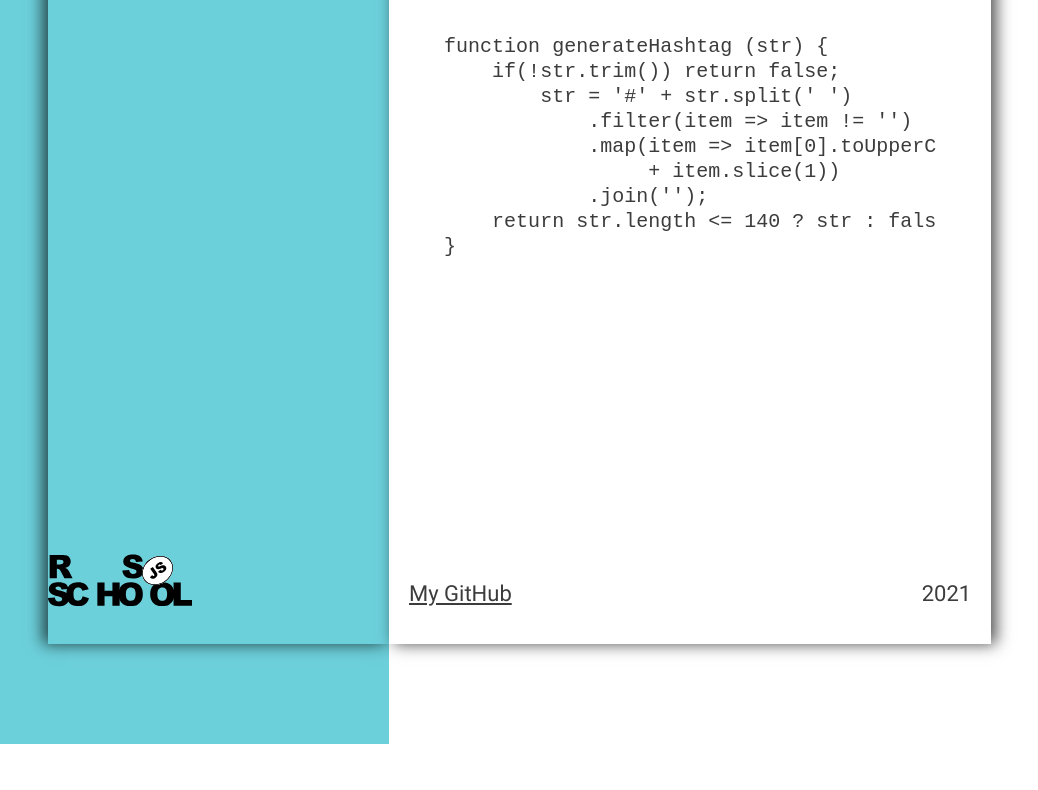
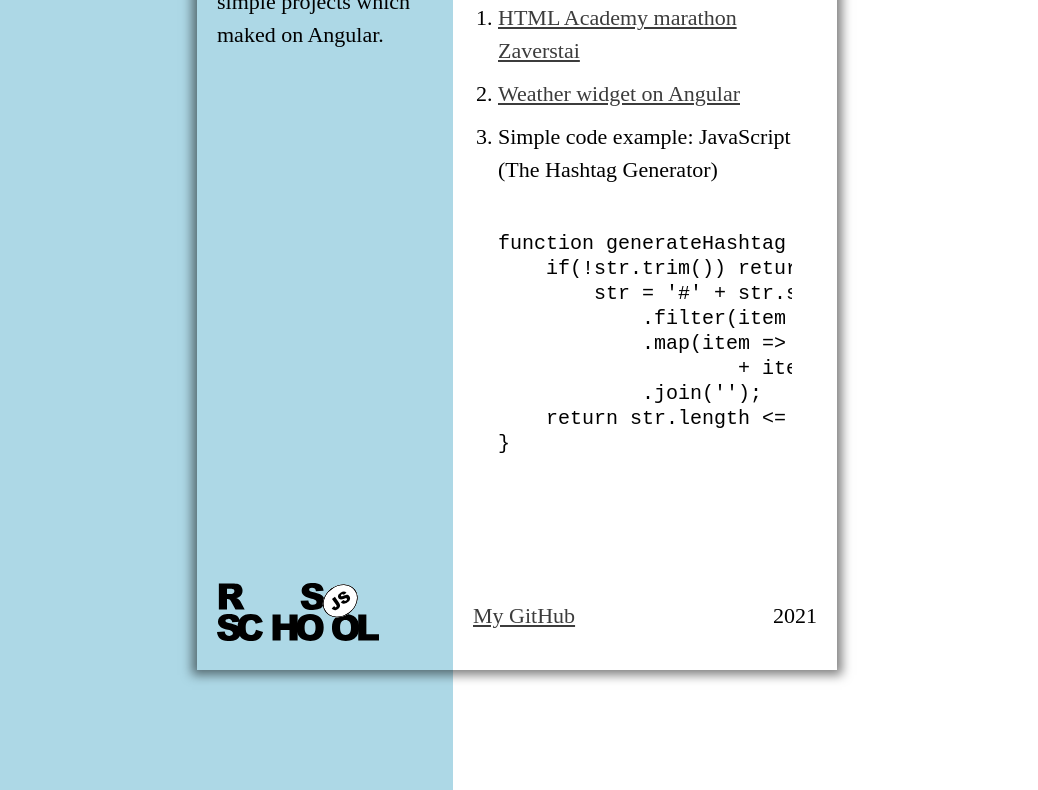
Before and after one commit to NMakarevich/rsschool-cv, a plain HTML site: page index.html in a window 1280 px wide. Shown: the part 1190-1980 px from the top of the page, without its empty margins (123-1161 px from the left). Before the commit the page ends 1934 px from the top, so only its background shows below. Drawn offline with Linux system fonts and the light colour scheme.

Commit message:
feat: update cv landing

```diff
--- a/index.html
+++ b/index.html
@@ -1,18 +1,24 @@
 <!DOCTYPE html>
 <html lang="en">
     <head>
-    <meta charset="UTF-8">
+        <meta charset="utf-8">
         <link rel="stylesheet" href="style.css">
-    <title>CV</title>
+        <title>My CV</title>
     </head>
     <body>
-    <div class="left-column">
-        <div></div>
         <div class="container">
+            <header>
+                <div class="column left-column">
+                    <img src="img/photo.jpg" alt="avatar" class="avatar">
+                </div>
+                <div class="column right-column">
+                    <h1>Nikolay Makarevich</h1>
+                    <h3>Front-End developer</h3>
+                </div>
+            </header>
+            <main>
+                <div class="column left-column">
                     <div class="inner-container">
-                <header class="header-left">
-                    <img src="img/photo.jpg" alt="avatar" class="avatar">
-                </header>
                         <section class="contacts">
                             <h2 class="dark">Contact</h2>
                             <ul class="list contact-list">
@@ -29,19 +35,9 @@
                                 However, I have 2 simple projects which maked on Angular.</p>
                         </section>
                     </div>
-            <footer class="footer-left">
-                <a href="https://rs.school/js/"><img src="img/rs_school_js.svg" alt="RS School"></a>
-            </footer>
                 </div>
-    </div>
-    <div class="right-column">
-        <div class="container">
+                <div class="column right-column">
                     <div class="inner-container">
-                <header class="header-right">
-                    <h1>Nikolay Makarevich</h1>
-                    <h3>Front-End developer</h3>
-                </header>
-                <main>
                         <section class="education">
                             <h2>Education</h2>
                             <ol class="education-list">
@@ -103,14 +99,24 @@ function generateHashtag (str) {
 </code></pre>
                             </ol>
                         </section>
+                    </div>
+                </div>
             </main>
+            <footer>
+                <div class="column left-column">
+                    <div class="inner-container">
+                        <a href="https://rs.school/js/">
+                            <img src="img/rs_school_js.svg" alt="RS School">
+                        </a>
                     </div>
-            <footer class="footer-right">
+                </div>
+                <div class="column right-column">
+                    <div class="inner-container">
                         <a href="https://github.com/NMakarevich" title="Visit my GitHub account">My GitHub</a>
                         <p>2021</p>
+                    </div>
+                </div>
             </footer>
-        </div>
-        <div></div>
         </div>
     </body>
 </html>
--- a/style.css
+++ b/style.css
@@ -1,106 +1,96 @@
 @font-face {
     font-family: Roboto;
-    src: url(Roboto-Regular.ttf);
-    font-weight: 400;
+    src: url("Roboto-Regular.ttf");
 }
 
-html,
-body,
-.left-column,
-.right-column {
+html {
     height: 100%;
 }
 
 body {
-    display: grid;
-    grid-template-columns: 2fr 3fr;
-    grid-template-rows: 1fr;
-    font-family: Roboto;
-    color: #3C3C3C;
     margin: 0;
+    padding: 100px 0;
+    width: 100%;
+    background: linear-gradient(to right, lightblue 45%, white 45%);
 }
 
 h1,
 h2,
-h3 {
+h3,
+p,
+ul {
     margin: 0;
+}
+
+h1, h2, h3 {
+    font-family: Roboto;
     color: #6CD0DB;
     text-transform: uppercase;
+    text-align: center;
 }
 
 h1 {
     font-size: 40px;
-    line-height: 50px;
+    line-height: 60px;
 }
 
 h2 {
-    font-size: 35px;
-    line-height: 40px;
-    text-align: center;
+    font-size: 32px;
+    line-height: 48px;
 }
 
 h3 {
-    font-size: 27px;
-    line-height: 32px;
-    color: #3C3C3C;
+    font-size: 24px;
+    line-height: 46px;
 }
 
+h3,
 .dark {
     color: #3C3C3C;
 }
 
-.left-column,
-.right-column {
-    display: grid;
-    padding-top: 100px;
-    padding-bottom: 100px;
+.container {
+    width: 50%;
+    margin: 0 auto;
+    box-shadow: 0 0 10px 5px rgba(0, 0, 0, 0.5);
+}
+
+header,
+main,
+footer {
+    display: flex;
+    padding-top: 20px;
+    margin-bottom: 20px;
+}
+
+.column {
+    display: flex;
+    justify-content: center;
 }
 
 .left-column {
-    grid-template-columns: 1fr 2fr;
-    background-color: #6CD0DB;
+    width: 40%;
 }
 
 .right-column {
-    grid-template-columns: 3fr 2fr;
-    min-width: 650px;
-    background-color: white;
+    width: 60%;
 }
 
-.container {
-    padding-top: 40px;
+.avatar {
+    width: 60%;
+    border-radius: 50%;
+}
+
+header .right-column {
+    display: flex;
+    align-items: center;
+    flex-direction: column;
 }
 
 .inner-container {
-    width: 90%;
-    margin: 0 auto;
-}
-
-.right-column .container {
-    box-shadow: 5px 0 15px rgba(0, 0, 0, 0.7);
-}
-
-.left-column .container {
-    box-shadow: -5px 0 15px rgba(0, 0, 0, 0.7);
-}
-
-header {
-    display: flex;
-    justify-content: center;
-    margin-bottom: 40px;
-}
-
-.avatar {
-    width: 250px;
-    height: 250px;
-    border-radius: 50%;
-}
-
-.header-right {
-    display: flex;
-    align-items: center;
-    flex-direction: column;
-    min-height: 90px;
+    width: 100%;
+    padding: 0 20px;
+    box-sizing: border-box;
 }
 
 section {
@@ -115,7 +105,7 @@ section {
 .list-item {
     padding-bottom: 10px;
     font-size: 22px;
-    line-height: 30px;
+    line-height: 33px;
 }
 
 .list-item img {
@@ -129,7 +119,7 @@ a {
 p,
 a {
     font-size: 22px;
-    line-height: 30px;
+    line-height: 33px;
 }
 
 ol {
@@ -143,24 +133,19 @@ pre {
     word-wrap: break-word;
 }
 
-.container {
-    display: grid;
-    grid-template-rows: 1fr 100px;
+footer {
+    align-items: center;
 }
 
-.footer-left {
-    display: flex;
-    margin-bottom: 5px;
+footer .inner-container {
+    padding-bottom: 20px;
 }
 
-.footer-left img {
+.inner-container img {
     width: 75%;
-    height: 75%;
 }
 
-.footer-right {
-    padding: 20px;
+footer .right-column .inner-container {
     display: flex;
     justify-content: space-between;
-    align-items: center;
 }
```
Lines whose indentation alone changed are shown as unchanged.
